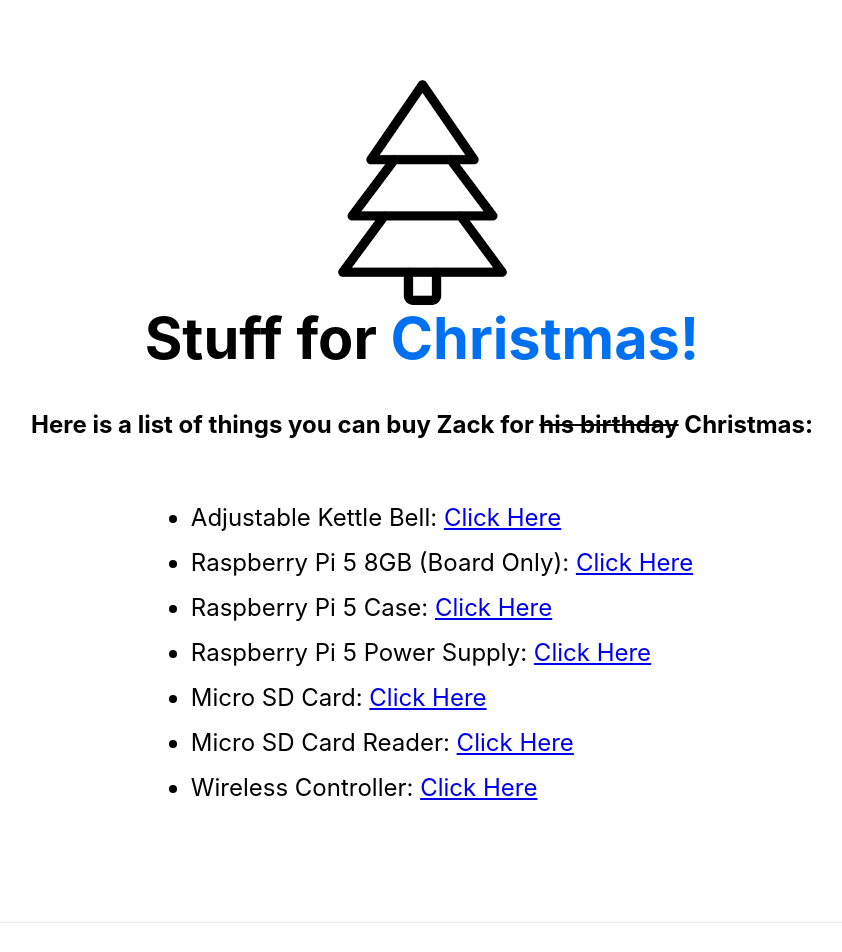
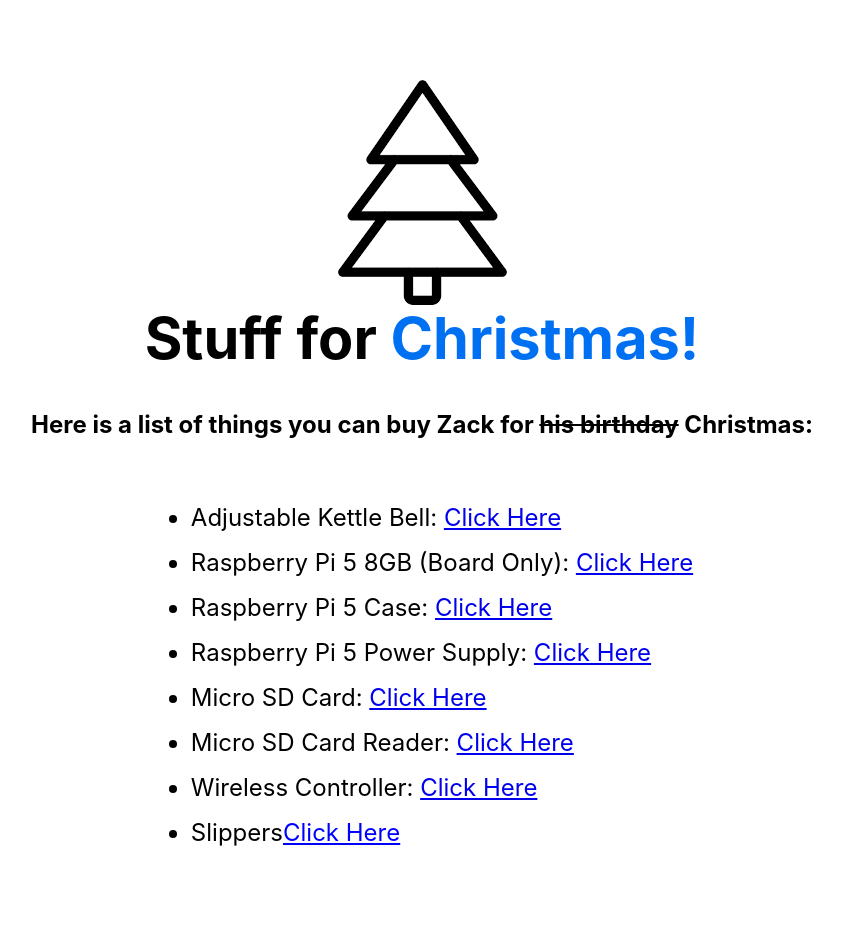
Before and after one commit to zachvenables/GiftList, a Next.js app: page / in a window 1280 px wide. Shown: the top 952 px of the page, without its empty margins (218-1060 px from the left). Built offline with nearby package versions, Linux system fonts and the light colour scheme.

Commit message:
added slippers

```diff
--- a/pages/index.js
+++ b/pages/index.js
@@ -39,7 +39,7 @@
           {listItem("Micro SD Card: ", "https://www.amazon.com/gp/product/B09WB1857W/ref=ox_sc_act_title_3?smid=ATVPDKIKX0DER&psc=1")}
           {listItem("Micro SD Card Reader: ", "https://www.amazon.com/Beikell-Connector-Adapter-Supports-Compatible-Windows/dp/B0BNJ9RGVP/ref=sr_1_3?crid=2V9TCVH9M6VYB&keywords=sd%2Bcard%2Breader&qid=1699754335&s=electronics&sprefix=sd%2Bcard%2Breader%2Celectronics%2C91&sr=1-3&th=1")}
           {listItem("Wireless Controller: ", "https://www.amazon.com/Ultimate-Wireless-Controller-Raspberry-Gaming-Console/dp/B0B9BTXHSM?tag=mar23a-20&linkId=1200842a70b65317bc7a7612910e2305&ref_=as_li_ss_tl&geniuslink=true&th=1")}
-
+          {listItem("Slippers", "")}
 
         </ul>
 
```
